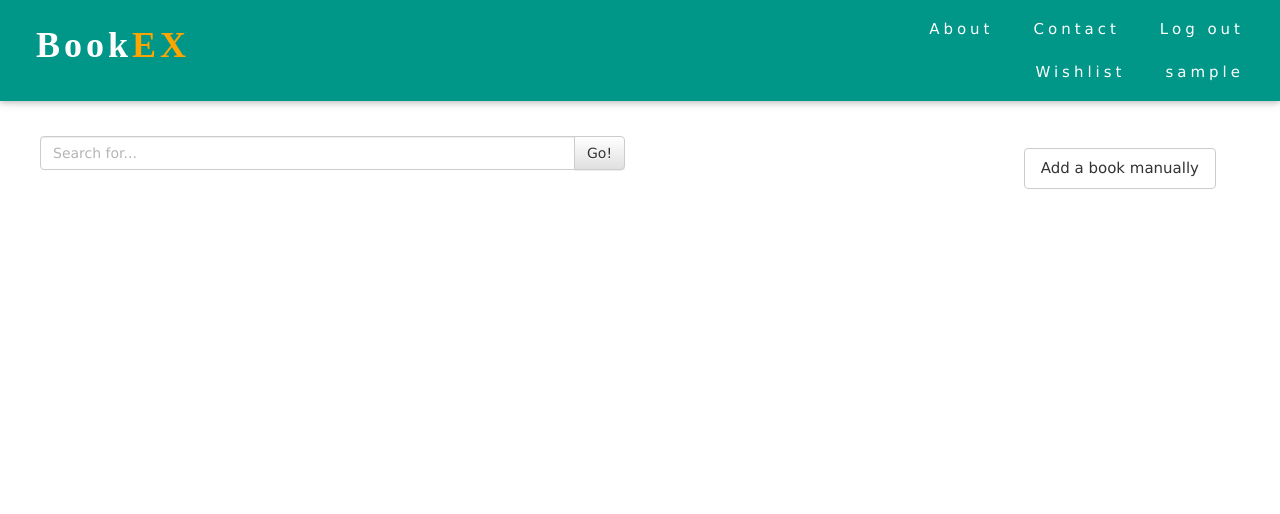
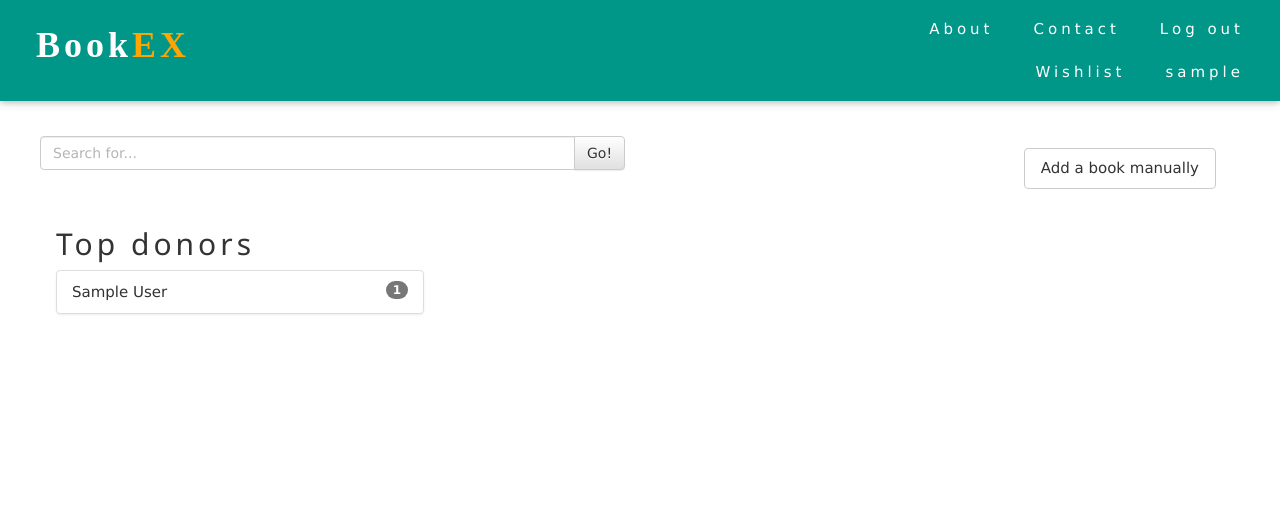
Before and after one commit to abidnazirisami/BookEX, a Django app: page /find/search/ in a window 1280 px wide. Shown: the top 514 px of the page. Run offline with Django 3.2, Linux system fonts and the light colour scheme; a user stored in the database is signed in; tables that the repository leaves empty hold one stand-in row (values such as "Sample post"); some libraries are stand-ins or nearby versions; some web fonts are replaced.

Commit message:
Version 3.3.1

```diff
--- a/django/find/views.py
+++ b/django/find/views.py
@@ -90,7 +90,11 @@ def searchBook(request):
         for new_books in new_book:
             if not new_books.book_name in book_names:
                 book_names.append(new_books.book_name)
-        return render(request, 'find/search_book.html', context={'books': book_names, 'error': "", 'available_books' : new_book})
+        user_donor_list = []
+        donorlist = OurUser.objects.order_by('donate_count').reverse()[:10]
+        for donors in donorlist:
+            user_donor_list.append(User.objects.get(user = donors.user_id))
+        return render(request, 'find/search_book.html', context={'books': book_names,'donors': zip(donorlist,user_donor_list), 'error': "", 'available_books' : new_book})
 @login_required
 def donate(request):
     if request.method == "POST":
--- a/django/templates/find/search_book.html
+++ b/django/templates/find/search_book.html
@@ -30,7 +30,23 @@
     </div>
   </div>
 </div><!-- /.row -->
+<div class="w3-row">
+  <div class="w3-col m4 w3-container">
+    <div >
+      <h2 class="w3-wide">Top donors</h2>
 
+      <ul class="list-group">
+      {% for donor,user in donors %}
+        <li class="list-group-item d-flex justify-content-between align-items-center">
+          <a href="{% url 'viewprofile' username=donor.user_name %}">{{user.first_name}} {{user.last_name}}</a>
+          <span class="badge badge-secondary badge-pill">{{donor.donate_count}}</span>
+        </li>
+      {% endfor %}
+      </ul>
+
+    </div>
+  </div>
+</div>
 
 <script>
 function autocomplete(frm, inp, arr) {
--- a/django/templates/registration/profile.html
+++ b/django/templates/registration/profile.html
@@ -23,7 +23,7 @@
        		</div>
 			<p class="w3-wide ">
 			<h2>{{user.first_name}} {{user.last_name}}</h2><a href="{% url 'editprofile' %}" class="btn w3-margin-bottom w3-margin-right w3-right"><i class="fa fa-edit" style="font-size:18px;color: tomato;">Edit</i></a>
-			<p>User Name : <i class="username">{{profile.user_name}}</i></p>
+			<p><i class="username">{{profile.user_name}}</i></p>
 			</p>
 			<p > Member since {{user.date_joined}} </p>
 
```
Also changed, not shown: django/media/1.jpeg (added).
